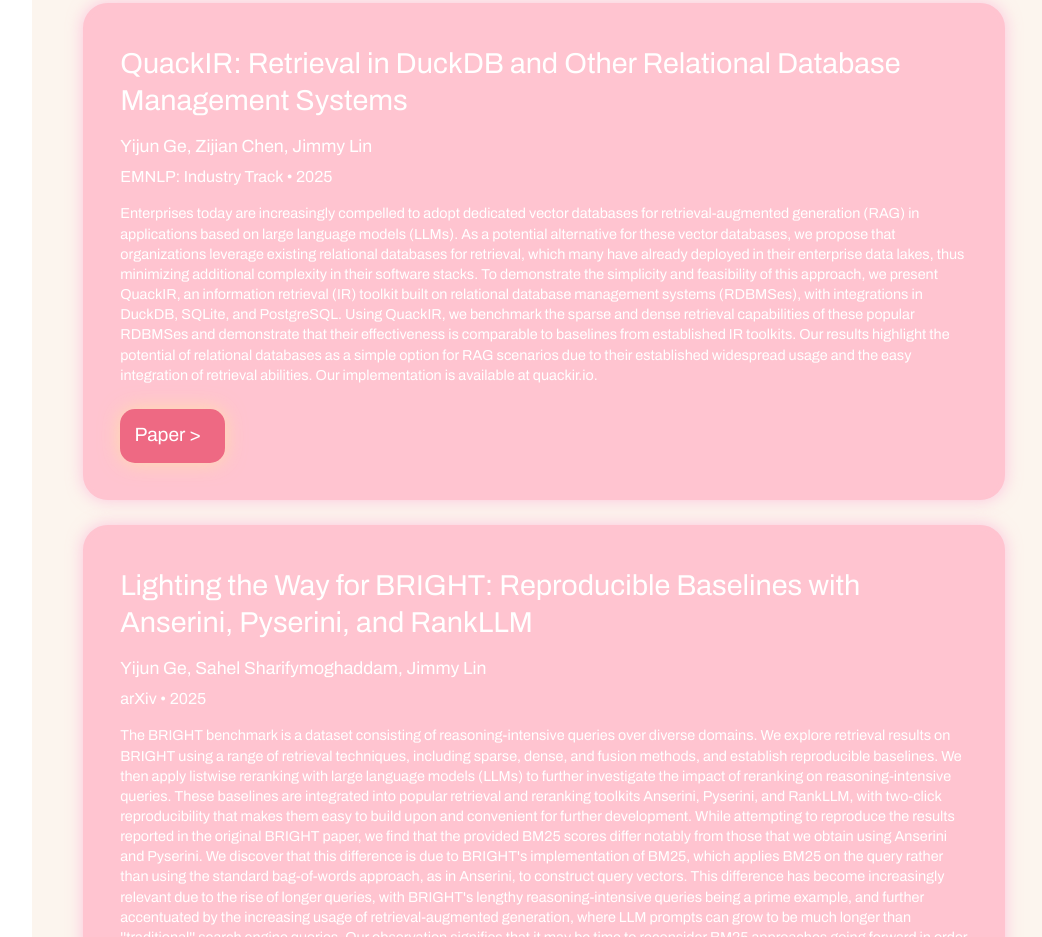
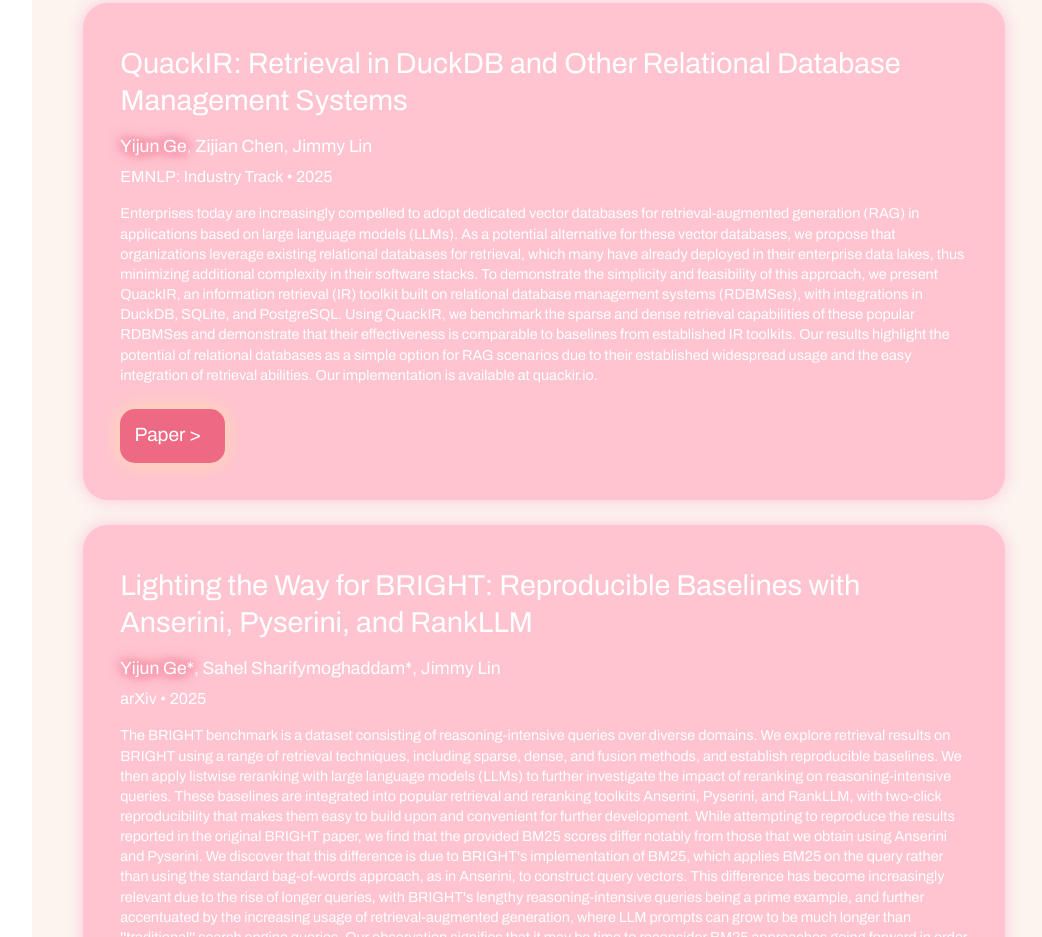
Before and after one commit to lilyjge/lilyjge.github.io, a plain HTML site: page index.html in a window 1280 px wide. Shown: the part 4089-5026 px from the top of the page, without its empty margins (224-1266 px from the left). Drawn offline with Linux system fonts and the light colour scheme.

Commit message:
update publications halo + readme

```diff
--- a/index.html
+++ b/index.html
@@ -361,7 +361,7 @@
                         <div class="pub-content">
                             <h2 class="publication-title">QuackIR: Retrieval in DuckDB and Other Relational Database Management Systems</h2>
                             <div class="publication-authors">
-                                <span class="author">Yijun Ge</span>, <span class="author">Zijian Chen</span>, <span class="author">Jimmy Lin</span>
+                                <span class="author author--me">Yijun Ge</span>, <span class="author">Zijian Chen</span>, <span class="author">Jimmy Lin</span>
                             </div>
                             <div class="publication-venue">
                                 EMNLP: Industry Track • 2025
@@ -380,7 +380,7 @@
                         <div class="pub-content">
                             <h2 class="publication-title">Lighting the Way for BRIGHT: Reproducible Baselines with Anserini, Pyserini, and RankLLM</h2>
                             <div class="publication-authors">
-                                <span class="author">Yijun Ge</span>, <span class="author">Sahel Sharifymoghaddam</span>, <span class="author">Jimmy Lin</span>
+                                <span class="author author--me">Yijun Ge*</span>, <span class="author">Sahel Sharifymoghaddam*</span>, <span class="author">Jimmy Lin</span>
                             </div>
                             <div class="publication-venue">
                                 arXiv • 2025
--- a/style.css
+++ b/style.css
@@ -494,6 +494,15 @@
     font-weight: bold;
 }
 
+.author--me {
+    /* Text-only highlight (no box) */
+    text-shadow:
+        0 0 6px rgba(255, 196, 208, 0.95),
+        0 0 10px rgba(238, 105, 131, 0.65),
+        0 0 14px rgba(255, 105, 180, 0.35);
+    filter: drop-shadow(0 0 6px rgba(238, 105, 131, 0.90));
+}
+
 .publication-venue {
     color: white;
     margin-bottom: 1rem;
```
Also changed, not shown: 1 other file.
